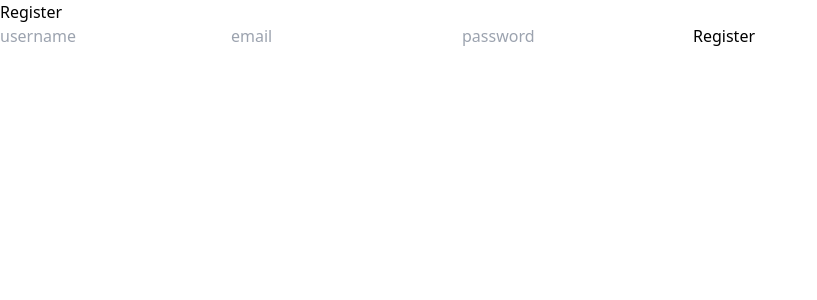
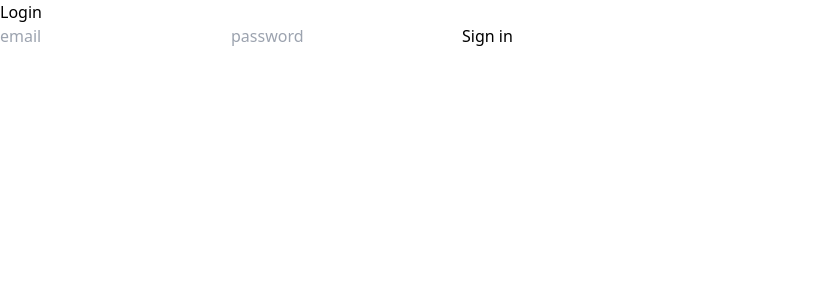
Before and after one commit to jasperayawan/RapidRemind, a React (Vite) app: page / in a window 1280 px wide. Shown: the top 300 px of the page, without its empty margins (0-817 px from the left). Built offline with nearby package versions, Linux system fonts and the light colour scheme.

Commit message:
updated routing

```diff
--- a/src/pages/register/Register.jsx
+++ b/src/pages/register/Register.jsx
@@ -16,7 +16,7 @@
       if (response.status === 200) {
         toast.success("User created successfully!");
         setInterval(() => {
-            Navigate("/login");
+            Navigate("/");
         }, 2000)
       }
     } catch (error) {
--- a/src/routes/Routes.jsx
+++ b/src/routes/Routes.jsx
@@ -11,7 +11,8 @@
   return (
     <Router>
       <Routes>
-        <Route path="/" element={<Register />} />
+        <Route path="/" element={<Login />} />
+        <Route path="/register" element={<Register />} />
         <Route
             path="/home"
             element={
@@ -20,7 +21,6 @@
                 />
             }
         />
-        <Route path="/login" element={<Login />} />
       </Routes>
     </Router>
   );
```
